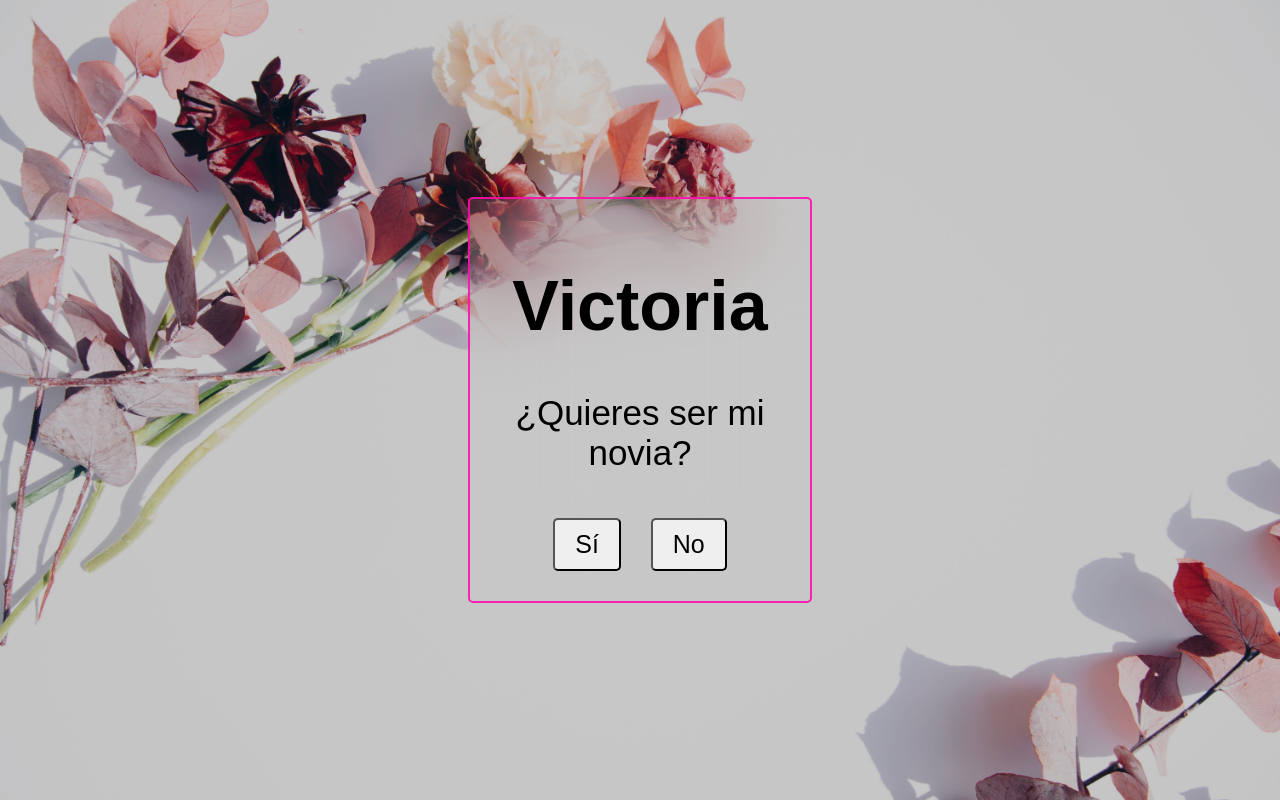
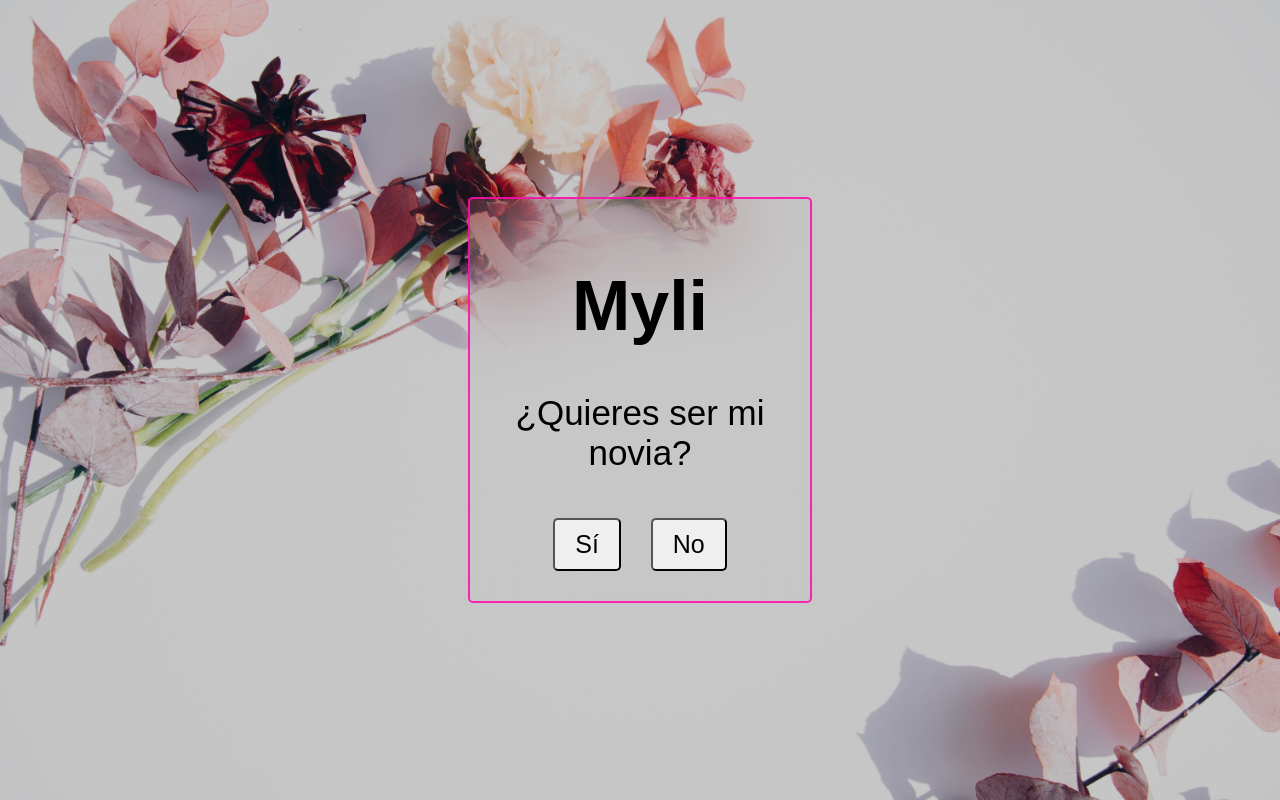
Before and after one commit to edwinroket/edwinroket.github.io, a plain HTML site: page index.html in a window 1280 px wide. Drawn offline with Linux system fonts and the light colour scheme; some packages are replaced by stand-ins of ours; a script that the page names is missing; a web font is replaced by a local one.

Commit message:
index.html

```diff
--- a/index.html
+++ b/index.html
@@ -10,7 +10,7 @@
     <!-- opcional -->
     <canvas id="heart"></canvas>
     <div class="cuadro-dialogo" id="cuadroDialogo">
-      <h1>Victoria</h1>
+      <h1>Myli</h1>
       <p>¿Quieres ser mi novia?</p>
       <div class="buttons">
         <button id="btnSi">Sí</button>
```
